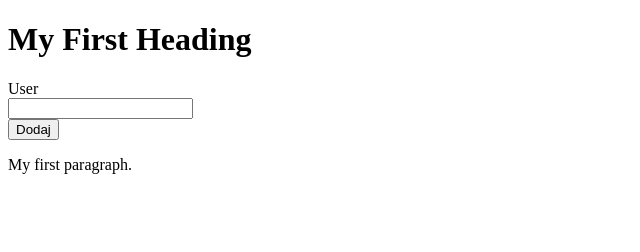
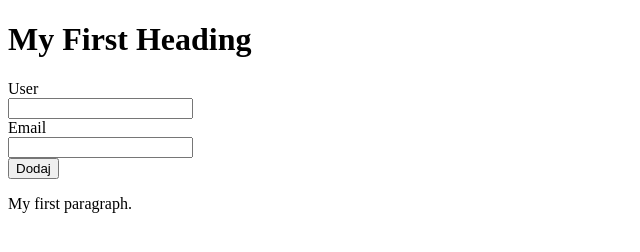
Before and after one commit to masti69/strona, a plain HTML site: page index.html in a window 1280 px wide. Shown: the whole page, without its empty margins (0-640 px from the left). Drawn offline with Linux system fonts and the light colour scheme.

Commit message:
Update index.html

```diff
--- a/index.html
+++ b/index.html
@@ -17,6 +17,10 @@
      <from>
          <label for="user">User</label>
          <input type="text" name="user" required />
+
+         <label for="email">Email</label>
+         <input type="email" name="user" required />
+
          <input type="submit" value="Dodaj" />
          </form>
 
```
Lines whose indentation alone changed are shown as unchanged.
